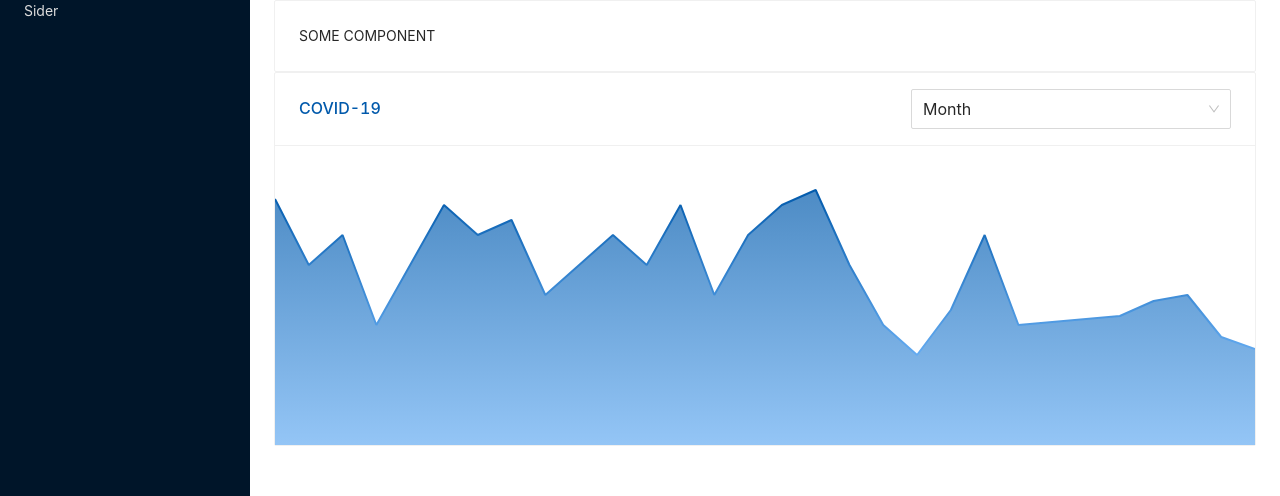
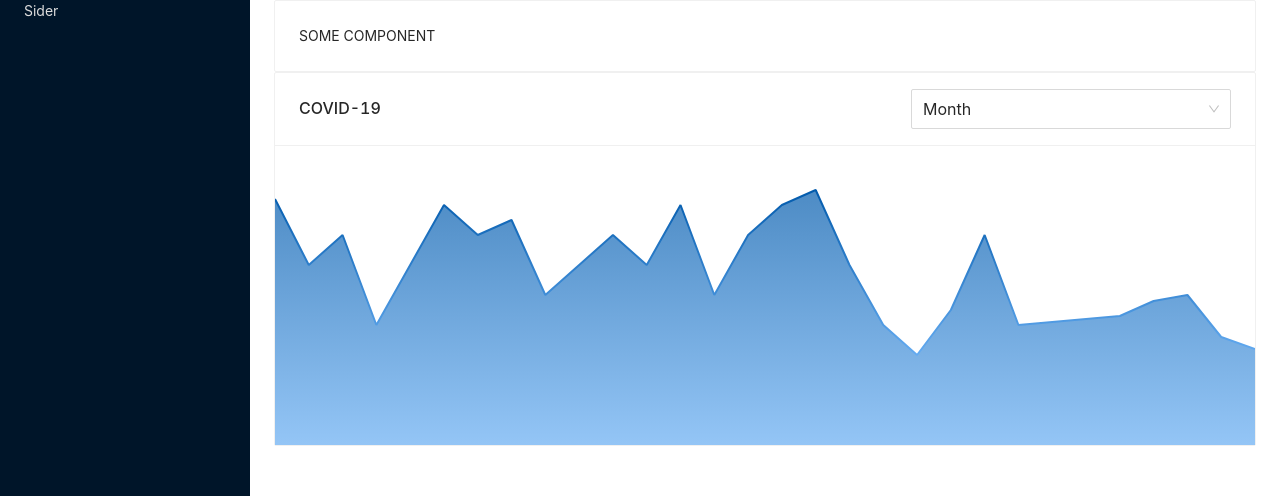
Before and after one commit to dev0614/dashboard-template, a React (Create React App) app: page / in a window 1280 px wide. Shown: the part 212-708 px from the top of the page. Built offline with nearby package versions, Linux system fonts and the light colour scheme.

Commit message:
feat(chart): added common chart component
fix(card): minor card fixes

fix(monthswitch): minor fixes

fix(covichart): minor fixes

```diff
--- a/src/components/common/Card.tsx
+++ b/src/components/common/Card.tsx
@@ -3,16 +3,21 @@ import { Card as AntCard } from 'antd';
 import styled from 'styled-components';
 
 interface CardProps {
+  padding?: string | number;
   children: React.ReactNode;
   [key: string]: React.ReactNode;
 }
 
-export const Card: React.FC<CardProps> = ({ children, ...props }) => {
-  return <CardStyled {...props}>{children}</CardStyled>;
+export const Card: React.FC<CardProps> = ({ padding, children, ...props }) => {
+  return (
+    <CardStyled padding={padding} {...props}>
+      {children}
+    </CardStyled>
+  );
 };
 
-const CardStyled = styled(AntCard)`
-  & .ant-card-head-title {
-    color: ${(props) => props.theme.colors.primary};
+const CardStyled = styled(AntCard)<CardProps>`
+  & .ant-card-body {
+    padding: ${(props) => props.padding};
   }
 `;
--- /dev/null
+++ b/src/components/common/Chart.tsx
@@ -0,0 +1,18 @@
+import React from 'react';
+import styled from 'styled-components';
+import ReactECharts, { EChartsOption } from 'echarts-for-react';
+
+interface ChartProps {
+  option?: EChartsOption;
+  width?: string | number;
+  height?: string | number;
+}
+
+export const Chart: React.FC<ChartProps> = ({ option, width, height }) => {
+  return <ChartStyled option={option} width={width} height={height} />;
+};
+
+const ChartStyled = styled(ReactECharts)<ChartProps>`
+  width: ${(props) => props.width};
+  height: ${(props) => props.height} !important;
+`;
--- a/src/pages/Dashboard/CovidChart/CovidChart.tsx
+++ b/src/pages/Dashboard/CovidChart/CovidChart.tsx
@@ -1,6 +1,5 @@
 import React from 'react';
-import styled from 'styled-components';
-import ReactECharts from 'echarts-for-react';
+import { Chart } from '../../../components/common/Chart';
 import theme from '../../../styles/theme';
 
 const option = {
@@ -37,21 +36,5 @@ const option = {
 };
 
 export const CovidChart: React.FC = () => {
-  return <CovidChartStyled option={option} />;
+  return <Chart option={option} />;
 };
-
-const CovidChartStyled = styled(ReactECharts)`
-  position: relative;
-  width: 100%;
-  height: 400px;
-
-  &::after {
-    content: '';
-    position: absolute;
-    top: 50%;
-    left: 0;
-    width: 100%;
-    height: 1px;
-    background: ${(props) => props.theme.colors.secondary};
-  }
-`;
--- a/src/pages/Dashboard/CovidChart/CovidChartCard.tsx
+++ b/src/pages/Dashboard/CovidChart/CovidChartCard.tsx
@@ -1,21 +1,12 @@
 import React from 'react';
-import styled from 'styled-components';
 import { CovidChartHeader } from './CovidChartHeader';
 import { CovidChart } from './CovidChart';
 import { Card } from '../../../components/common/Card';
 
 export const CovidChartCard: React.FC = () => {
   return (
-    <CardStyled title={<CovidChartHeader />}>
+    <Card title={<CovidChartHeader />} padding="0">
       <CovidChart />
-    </CardStyled>
+    </Card>
   );
 };
-
-const CardStyled = styled(Card)`
-  background: ${(props) => props.theme.colors.secondary};
-
-  & .ant-card-body {
-    padding: 0;
-  }
-`;
--- a/src/pages/Dashboard/CovidChart/CovidChartHeader.tsx
+++ b/src/pages/Dashboard/CovidChart/CovidChartHeader.tsx
@@ -1,14 +1,18 @@
 import React from 'react';
-import { Col, Row } from 'antd';
+import styled from 'styled-components';
 import { MonthSelect } from '../../../components/common/MonthSelect';
 
 export const CovidChartHeader: React.FC = () => {
   return (
-    <Row align="middle" justify="space-between">
-      <Col>COVID-19</Col>
-      <Col>
-        <MonthSelect />
-      </Col>
-    </Row>
+    <CovidChartHeaderWrapper>
+      COVID-19
+      <MonthSelect />
+    </CovidChartHeaderWrapper>
   );
 };
+
+const CovidChartHeaderWrapper = styled.div`
+  display: flex;
+  justify-content: space-between;
+  align-items: center;
+`;
```
Also changed, not shown: src/components/common/MonthSwitch.tsx (+12 -17 lines).
